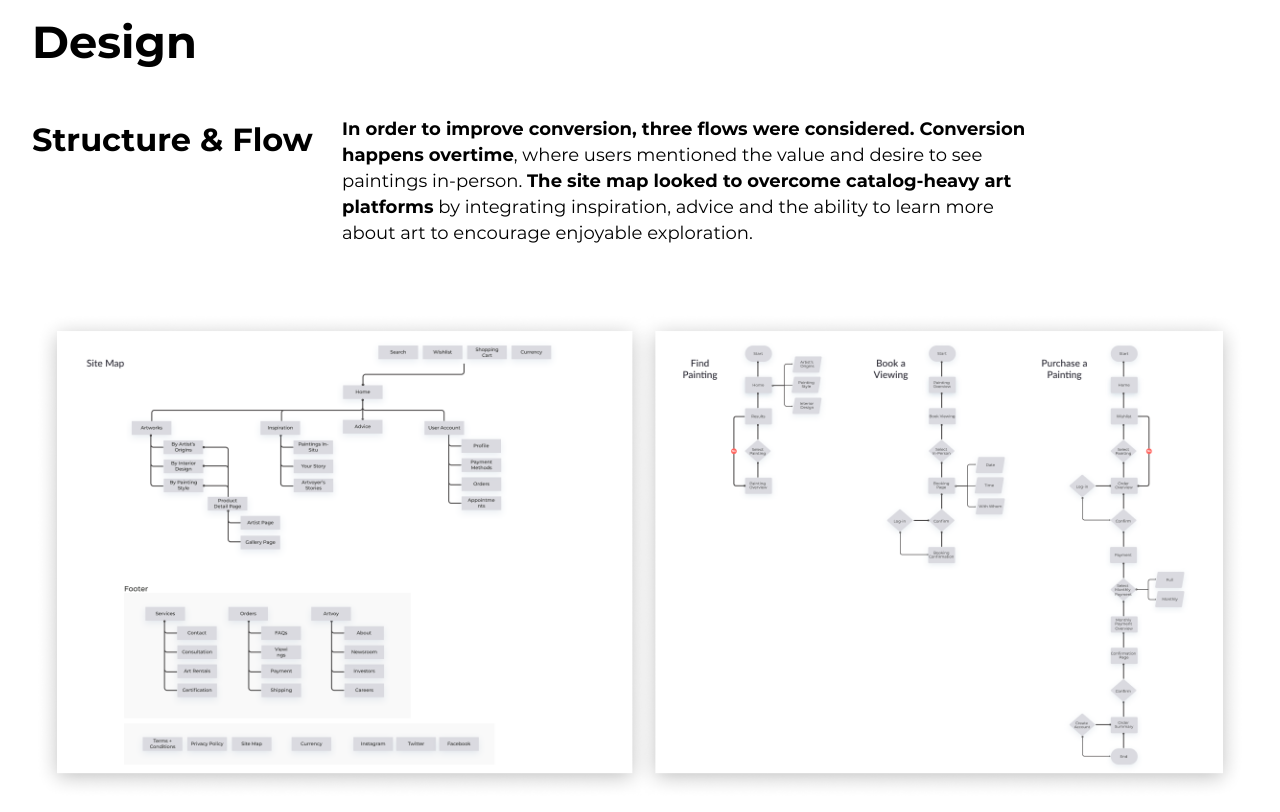
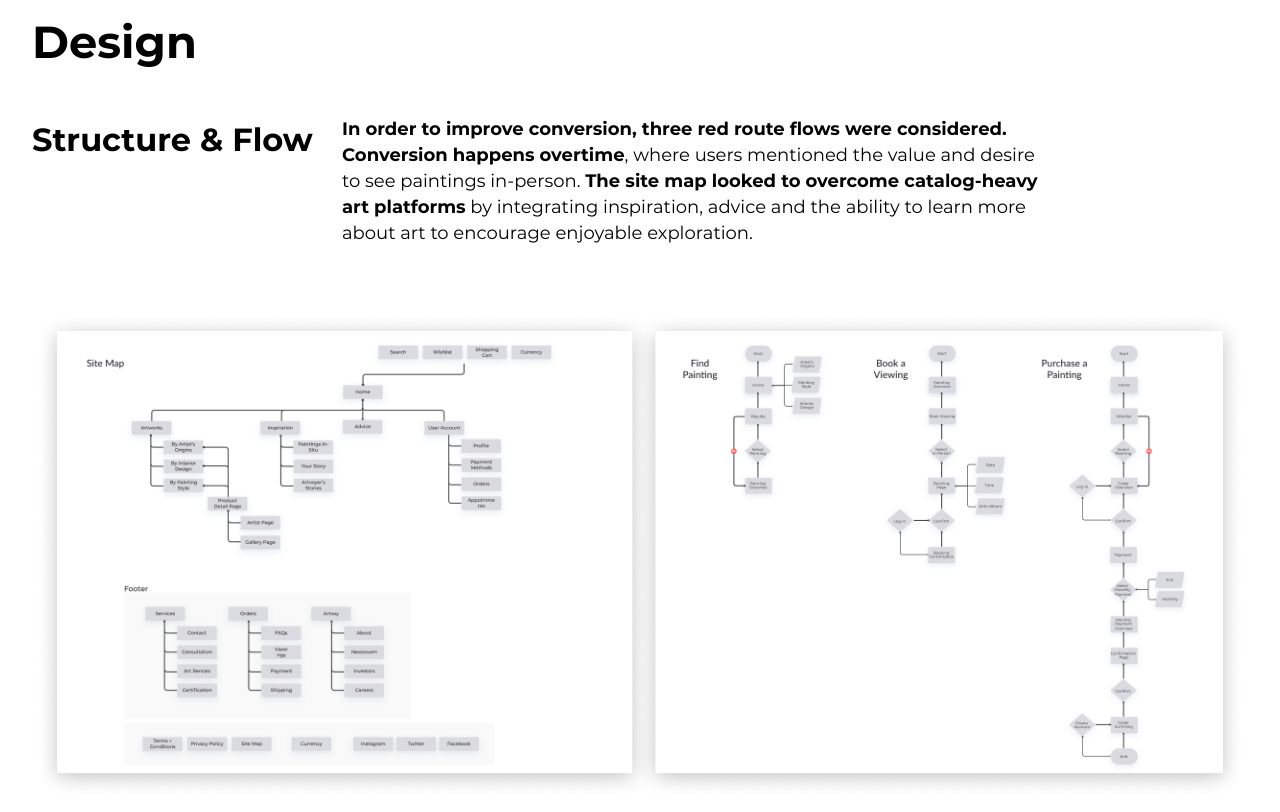
Before and after one commit to emilygv/emilyvernon.com, a Jekyll site: the page built from _casestudies/artvoy.md, in a window 1280 px wide and 900 px high, scrolled down 7138 px, cut to the strip 88-900 px from the top of the window. Built offline with Jekyll 4.4.1, drawn with Linux system fonts in a browser that asks for light colours; some of the changed lines change nothing that is shown.

Commit message:
Update artvoy.md

```diff
--- a/_casestudies/artvoy.md
+++ b/_casestudies/artvoy.md
@@ -84,7 +84,7 @@
 
 {% include case_h3_block.html
 title="Structure & Flow"
-content="**In order to improve conversion, three flows were considered. Conversion happens overtime**, where users mentioned the value and desire to see paintings in-person. **The site map looked to overcome catalog-heavy art platforms** by integrating inspiration, advice and the ability to learn more about art to encourage enjoyable exploration." %}
+content="**In order to improve conversion, three red route flows were considered. Conversion happens overtime**, where users mentioned the value and desire to see paintings in-person. **The site map looked to overcome catalog-heavy art platforms** by integrating inspiration, advice and the ability to learn more about art to encourage enjoyable exploration." %}
 
 ![](/assets/images/casestudies/artvoy/artvoy_site_map_user_flows.png)
 
@@ -125,7 +125,11 @@
 title="Overview"
 content="Younger art collectors are provided **curated options to narrow their search, enabling them to find the painting that will enhance their life.** There is a degree of flexibility during consideration and purchase. Services like monthly payment plans and renting **provides a lower barrier to acquiring art**, while appointment bookings speak to the desire to see paintings in-person. " %}
 
-![](/assets/images/casestudies/artvoy/artvoy_final_version.jpg)
+![](/assets/images/casestudies/artvoy/artvoy-final_01.jpg)
+
+![](/assets/images/casestudies/artvoy/artvoy-final_02.jpg)
+
+![](/assets/images/casestudies/artvoy/artvoy-final_03.jpg)
 
 {% include figma_link.html link= "https://www.figma.com/proto/2wO79gWoFPlEYadDIbHXCF/Artvoy?node-id=754%3A391&scaling=min-zoom&page-id=754%3A390&starting-point-node-id=754%3A391&show-proto-sidebar=1" %}
 
```
